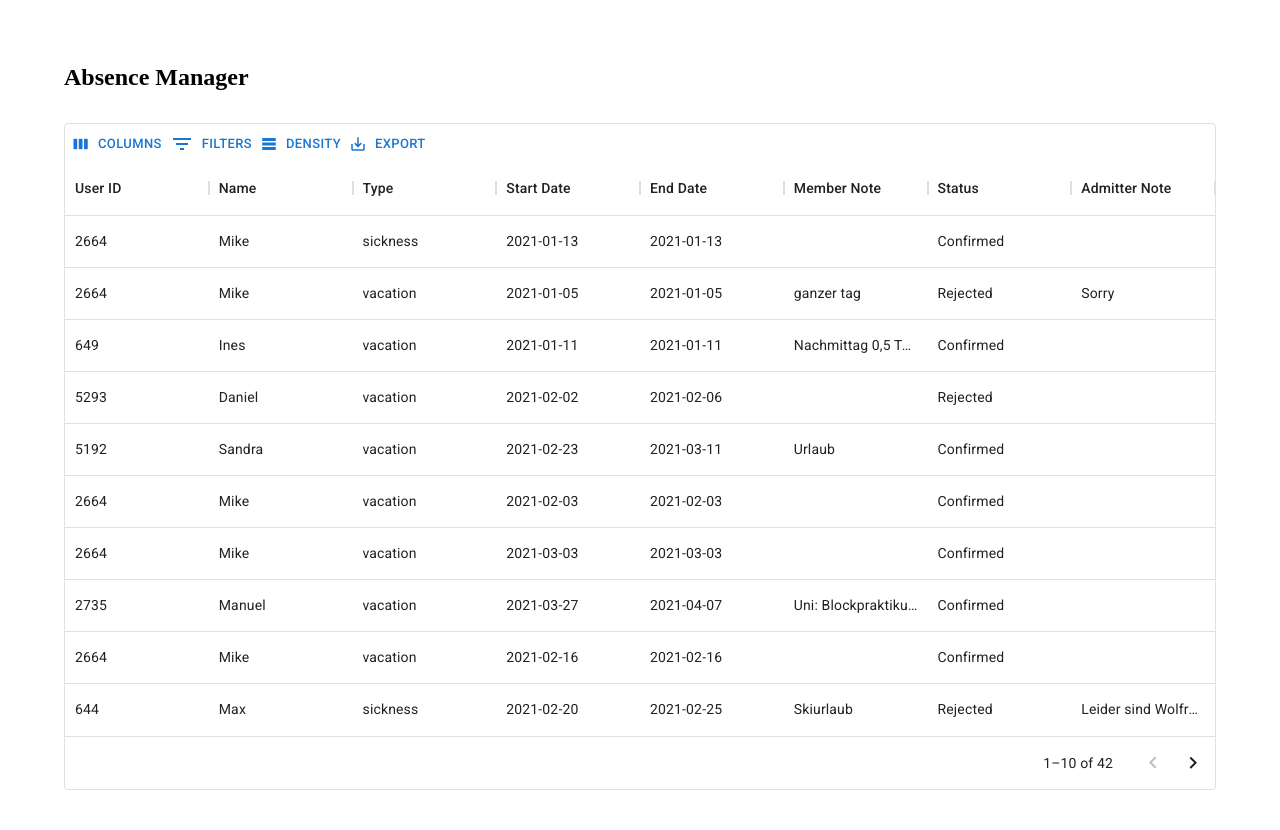
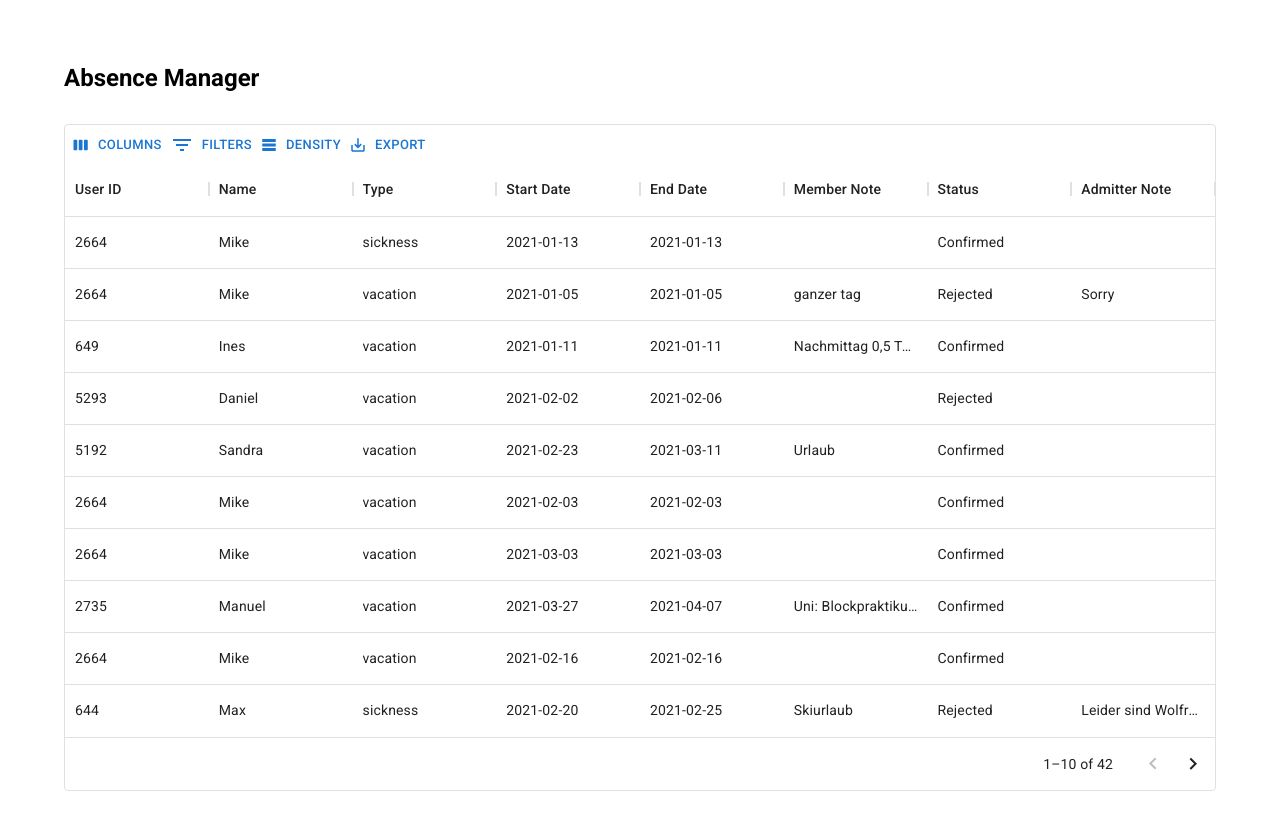
Before and after one commit to kapil5harma/absence-manager, a Next.js app: page / in a window 1280 px wide. Shown: the top 830 px of the page. Built offline with nearby package versions, Linux system fonts and the light colour scheme.

Commit message:
style: set default fonr to Roboto

```diff
--- a/styles/globals.css
+++ b/styles/globals.css
@@ -1,8 +1,7 @@
 :root {
   --max-width: 1100px;
   --border-radius: 12px;
-  --font-mono: ui-monospace, Menlo, Monaco, 'Cascadia Mono', 'Segoe UI Mono', 'Roboto Mono', 'Oxygen Mono', 'Ubuntu Monospace', 'Source Code Pro',
-    'Fira Mono', 'Droid Sans Mono', 'Courier New', monospace;
+  font-family: 'Roboto', 'Helvetica', 'Arial', sans-serif;
 }
 
 * {
```
